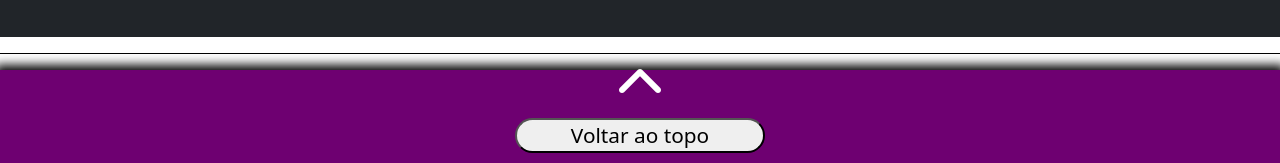
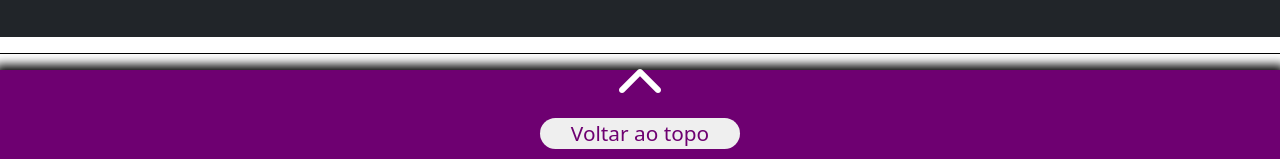
Before and after one commit to CesarTallys/portfolio, a plain HTML site: page index.html in a window 1280 px wide. Shown: the part 2318-2481 px from the top of the page. Drawn offline with nearby package versions, Linux system fonts and the light colour scheme.

Commit message:
Update style.css

```diff
--- a/style.css
+++ b/style.css
@@ -114,9 +114,11 @@ footer i{
 }
 footer button{
 	margin: 0px 0 10px 0;
-	width: 250px;
-	border-radius: 30px;
+	width: 200px;
+	border-radius: 25px;
 	font-size: 1.3em;
+	border: #6E0071;
+	color: #6E0071;
 }
 
 @media screen and (max-width: 600px) {
```
